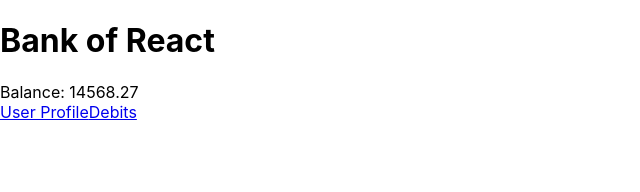
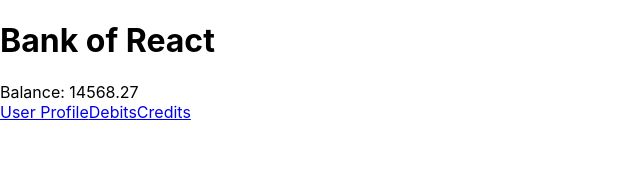
Before and after one commit to vinndokaj/bank-of-react, a React (Create React App) app: page / in a window 1280 px wide. Shown: the top 192 px of the page, without its empty margins (0-640 px from the left). Built offline with nearby package versions, Linux system fonts and the light colour scheme.

Commit message:
credit and home page traversal

```diff
--- a/src/App.js
+++ b/src/App.js
@@ -5,6 +5,7 @@ import Home from './Components/Home';
 import UserProfile from './Components/UserProfile';
 import LogIn from './Components/Login';
 import Debits from './Components/Debits';
+import Credits from './Components/Credits';
 
 class App extends Component {
   constructor() {
@@ -50,7 +51,10 @@ class App extends Component {
     );
     const LogInComponent = () => (<LogIn user={this.state.currentUser} mockLogIn={this.mockLogIn} {...this.props}/>)
     const DebitComponent = () => (
-    <Debits accountBalance={this.state.accountBalance} debits={this.state.debits} addDebit={this.addDebit}/>
+      <Debits accountBalance={this.state.accountBalance} debits={this.state.debits} addDebit={this.addDebit}/>
+    );
+    const CreditComponent = () => (
+      <Credits accountBalance={this.state.accountBalance} credits={this.state.credits} addCredit={this.addCredit}/>
     );
 
     return (
@@ -60,6 +64,7 @@ class App extends Component {
             <Route exact path="/userProfile" component={UserProfileComponent}/>
             <Route exact path="/login" render={LogInComponent}/>
             <Route exact path='/debits' component={DebitComponent}/>
+            <Route exact path='/credits' component={CreditComponent}/>
         </Switch>
       </Router>
     );
--- /dev/null
+++ b/src/Components/Credits.js
@@ -0,0 +1,13 @@
+import React, { Component } from 'react';
+import {Link} from 'react-router-dom';
+
+export default class Credits extends Component {
+    render() {
+        return (
+            <div>
+                <h1>Credits</h1>
+                <Link to="/">Back to Home</Link>
+            </div>
+        )
+    }
+}
--- a/src/Components/DebitCard.js
+++ b/src/Components/DebitCard.js
@@ -5,9 +5,9 @@ export default class DebitCard extends Component {
         return (
             <div className='debitCard'>
                 <h3>Debit</h3>
-                <p>Description:{this.props.deb.description}</p>
-                <p>Amount:{this.props.deb.amount}</p>
-                <p>Date:{this.props.deb.date}</p>
+                <p>Description: {this.props.deb.description}</p>
+                <p>Amount: {this.props.deb.amount}</p>
+                <p>Date: {this.props.deb.date}</p>
             </div>
         )
     }
--- a/src/Components/Home.js
+++ b/src/Components/Home.js
@@ -12,6 +12,7 @@ class Home extends Component {
             <AccountBalance accountBalance={this.props.accountBalance}/>
             <Link to="/userProfile">User Profile</Link>
             <Link to="/debits">Debits</Link>
+            <Link to="/credits">Credits</Link>
         </div>
     );
   }
```
Also changed, not shown: 1 other file (tests, documents, lock files or other folders).
